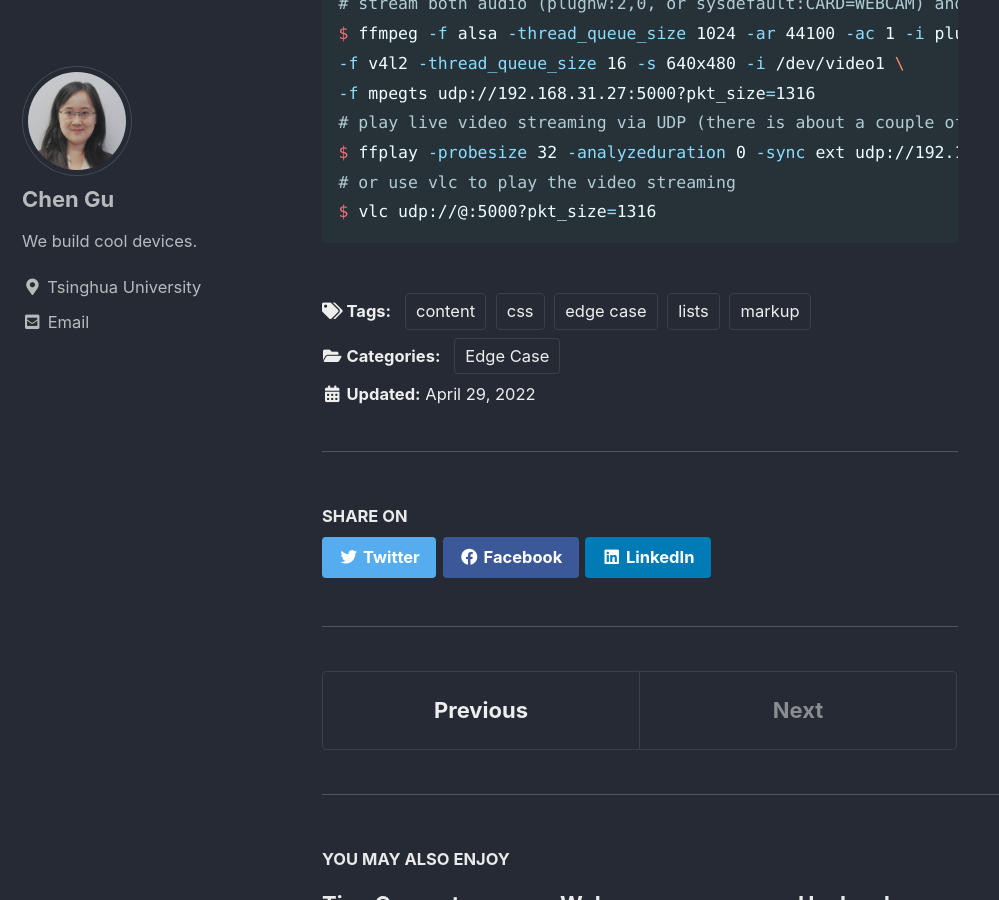
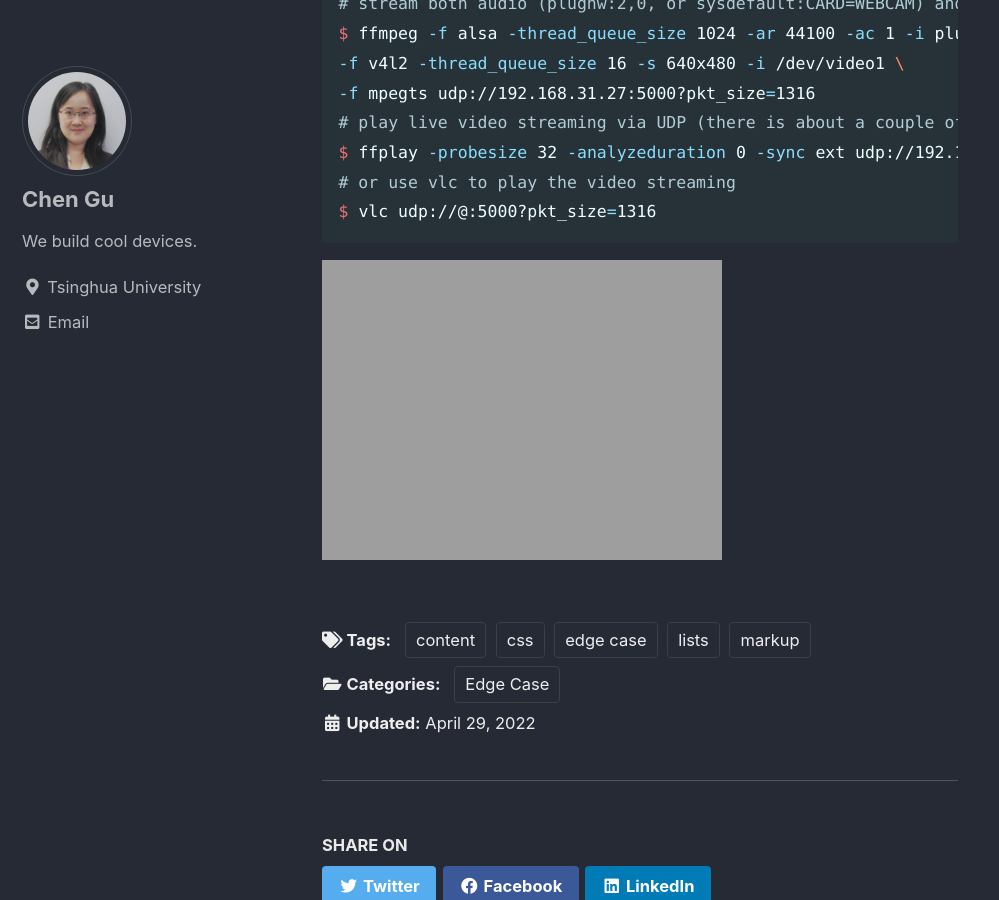
Before and after one commit to guchchcug/smart_device, a Jekyll site: the page built from _posts/2022-04-29-Live-streaming-video-and-audio-with-usb-webcam.md, in a window 1280 px wide and 900 px high, scrolled down 2496 px. Shown: the whole window, without its empty margins (0-999 px from the left). Built offline with Jekyll 4.4.1, drawn with Linux system fonts in a browser that asks for light colours; cached includes are drawn as plain includes.

Commit message:
Update 2022-04-29-Live-streaming-video-and-audio-with-usb-webcam.md

````diff
--- a/_posts/2022-04-29-Live-streaming-video-and-audio-with-usb-webcam.md
+++ b/_posts/2022-04-29-Live-streaming-video-and-audio-with-usb-webcam.md
@@ -46,3 +46,5 @@ $ ffplay -probesize 32 -analyzeduration 0 -sync ext udp://192.168.31.27:5000?pkt
 # or use vlc to play the video streaming
 $ vlc udp://@:5000?pkt_size=1316
 ```
+
+![Unsplash image 9]({{ site.url }}{{ site.baseurl }}/assets/images/ffplay_udp_works.jpeg.jpeg)
````
